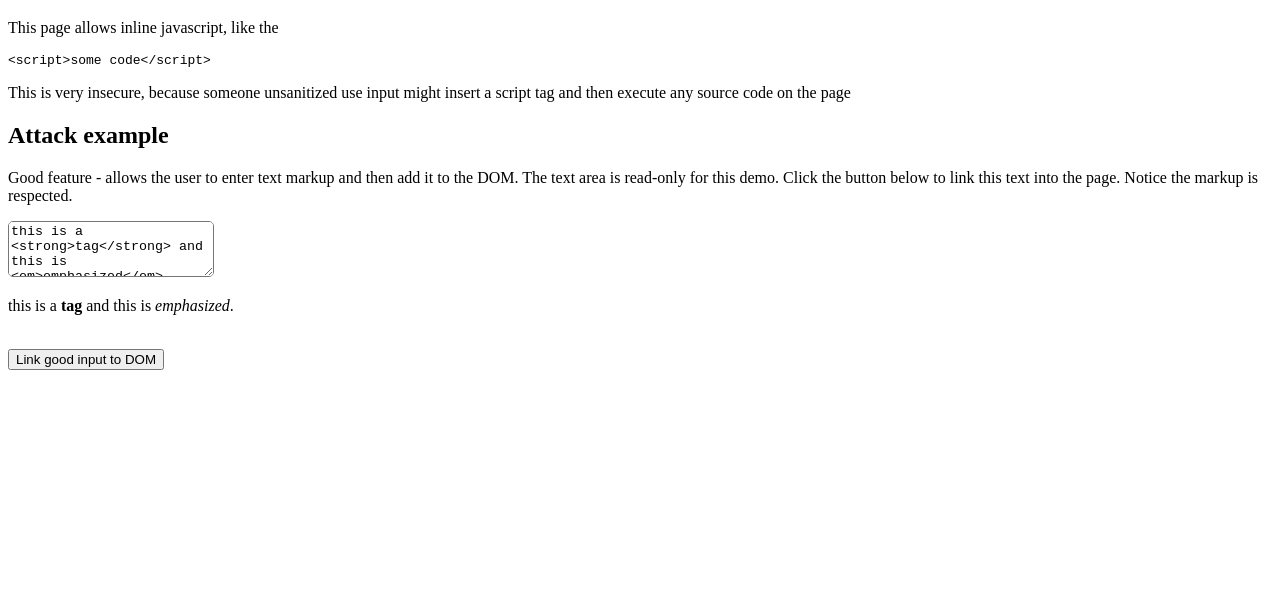
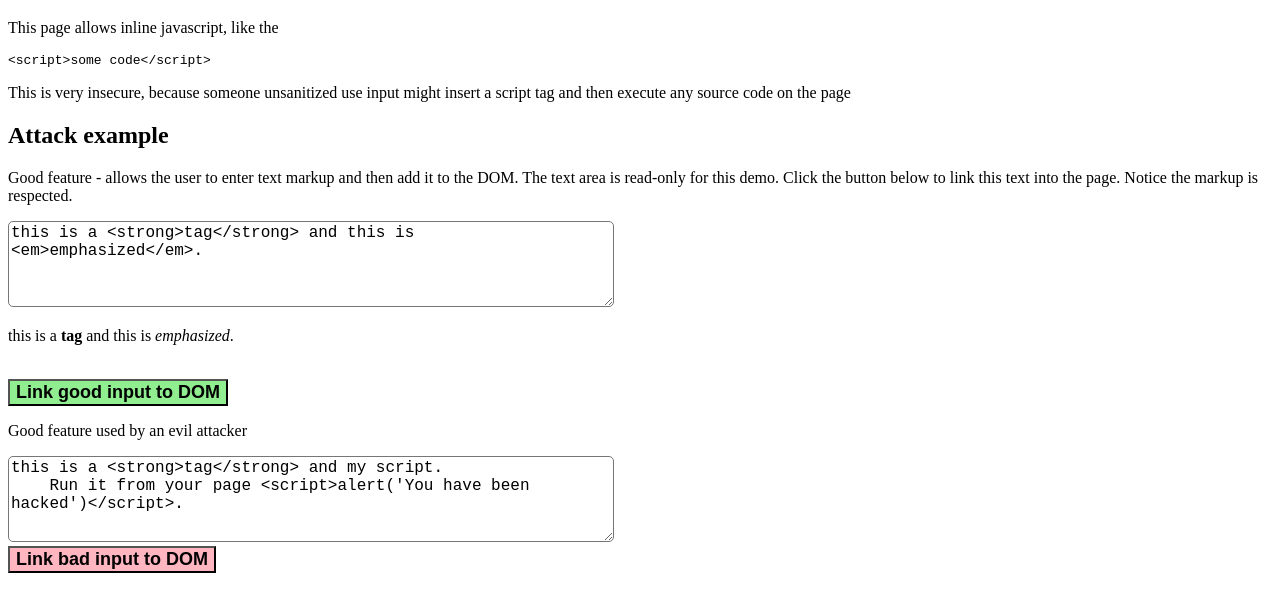
Before and after one commit to bahmutov/disable-inline-javascript-tutorial, a website: page insecure-demo/index.html in a window 1280 px wide. Both pictures are taken after a click on the button "Link good input to DOM". Shown: the part 61-672 px from the top of the page. Drawn offline with nearby package versions, Linux system fonts and the light colour scheme.

Commit message:
example inserting script from the text area into DOM

```diff
--- a/insecure-demo/index.html
+++ b/insecure-demo/index.html
@@ -3,12 +3,24 @@
 <head>
   <title>Insecure page</title>
   <style>
-    textarea#goodInput {
-      width: 200px;
-      height: 50px;
+    textarea {
+      width: 600px;
+      height: 80px;
       border-radius: 5px;
+      font-size: large;
+    }
+    button {
+      font-size: large;
+      font-weight: bold;
+    }
+    #linkGoodInput {
+      background-color: lightGreen;
+    }
+    #linkBadInput {
+      background-color: lightPink;
     }
   </style>
+  <script src="https://code.jquery.com/jquery-1.10.2.js"></script>
 </head>
 <body>
   <h1>Inline javascript is a security risk</h1>
@@ -26,6 +38,14 @@
   <button id="linkGoodInput">Link good input to DOM</button>
   </p>
 
+  <p>Good feature used by an evil attacker</p>
+  <textarea id="badInput"
+    readonly="readonly">this is a <strong>tag</strong> and my script.
+    Run it from your page <script>alert('You have been hacked')</script>.</textarea>
+  <br>
+  <button id="linkBadInput">Link bad input to DOM</button>
+  </p>
+
   <script src="insecure-page.js"></script>
 </body>
 </html>
--- a/insecure-demo/insecure-page.js
+++ b/insecure-demo/insecure-page.js
@@ -1,16 +1,23 @@
 (function insecurePage() {
   console.log('insecure-page script started');
 
-  function linkGoodInput() {
-    console.log('linking good content to the DOM');
-    var input = document.getElementById('goodInput');
+  function linkInput(sourceId) {
+    console.log('linking content from %s to the DOM', sourceId);
+    var input = document.getElementById(sourceId);
     var markup = input.value;
     console.log('linking markup\n' + markup);
-    input.insertAdjacentHTML('afterend', '<p>\n' + markup + '\n</p>\n');
+
+    // use jQuery for simplicity, but this is NOT 100% secure against
+    // script execution, see http://api.jquery.com/jquery.parsehtml/
+    var runScripts = true;
+    var html = $.parseHTML('<p>\n' + markup + '\n</p>\n', document, runScripts);
+    $(input).after(html);
   }
 
-  document.getElementById('linkGoodInput').addEventListener('click',
-    linkGoodInput);
+  document.getElementById('linkGoodInput')
+    .addEventListener('click', linkInput.bind(null, 'goodInput'));
+  document.getElementById('linkBadInput')
+    .addEventListener('click', linkInput.bind(null, 'badInput'));
 
   console.log('insecure-page script finished');
 }());
```
